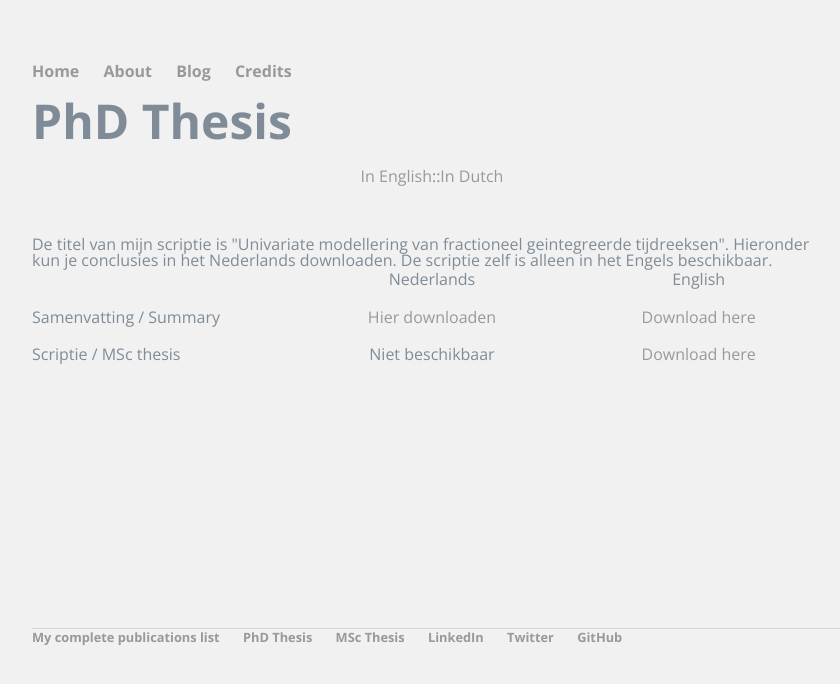
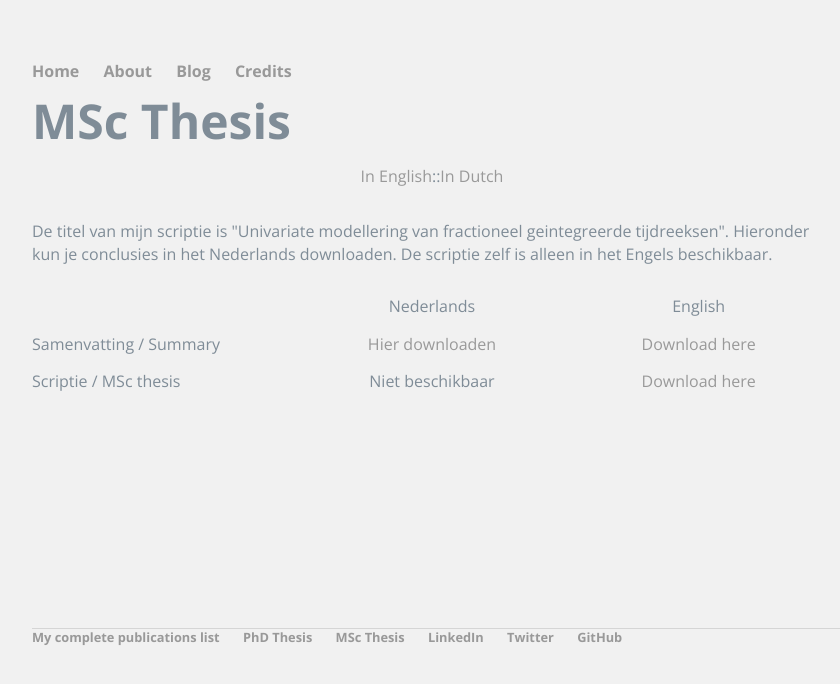
Before and after one commit to pjastam/pjastam.github.io, a Jekyll site: the page built from mscthesis/index-nl.html, in a window 1280 px wide. Shown: the top 684 px of the page, without its empty margins (160-1000 px from the left). Built offline with Jekyll 4.4.1, drawn with Linux system fonts in a browser that asks for light colours; nearby versions of some CDN libraries; some web fonts are replaced; library files that are not in the unit come from our copies.

Commit message:
Update HTML syntax

```diff
--- a/mscthesis/index-nl.html
+++ b/mscthesis/index-nl.html
@@ -3,8 +3,8 @@ layout: default
 title: Piet Stam - MSc Thesis
 ---
 
-<div class="phdthesis">
-	<h1>PhD Thesis</h1>
+<div class="mscthesis">
+	<h1>MSc Thesis</h1>
 
 	<TABLE WIDTH="800" BORDER=0 CELLPADDING=2 CELLSPACING=2 STYLE="page-break-before: always">
 		<TR>
@@ -14,8 +14,8 @@ title: Piet Stam - MSc Thesis
 		</TR>
 		<TR VALIGN=TOP>
 			<TD HEIGHT=408>
-				<BR>De titel van mijn scriptie is "Univariate modellering van fractioneel geintegreerde tijdreeksen". Hieronder kun je conclusies in het Nederlands downloaden. De scriptie zelf is alleen in het Engels beschikbaar.
-				<BR>
+				<P>De titel van mijn scriptie is "Univariate modellering van fractioneel geintegreerde tijdreeksen". Hieronder kun je conclusies in het Nederlands downloaden. De scriptie zelf is alleen in het Engels beschikbaar.
+				<P>
 				<TABLE WIDTH=100% BORDER=1 CELLPADDING=2 CELLSPACING=1 STYLE="page-break-before: always">
 					<COL WIDTH=85*>
 					<COL WIDTH=85*>
--- a/mscthesis/index.html
+++ b/mscthesis/index.html
@@ -14,8 +14,8 @@ title: Piet Stam - MSc Thesis
 		</TR>
 		<TR VALIGN=TOP>
 			<TD HEIGHT=408>
-				<BR>The title of my MSc Thesis is "Univariate fractionally integrated time series modeling". Below, you can find the text of my MSc thesis and a separate file with the conclusions only.
-				<BR>
+				<P>The title of my MSc Thesis is "Univariate fractionally integrated time series modeling". Below, you can find the text of my MSc thesis and a separate file with the conclusions only.
+				<P>
 				<TABLE WIDTH=100% BORDER=1 CELLPADDING=2 CELLSPACING=1 STYLE="page-break-before: always">
 					<COL WIDTH=85*>
 					<COL WIDTH=85*>
```
